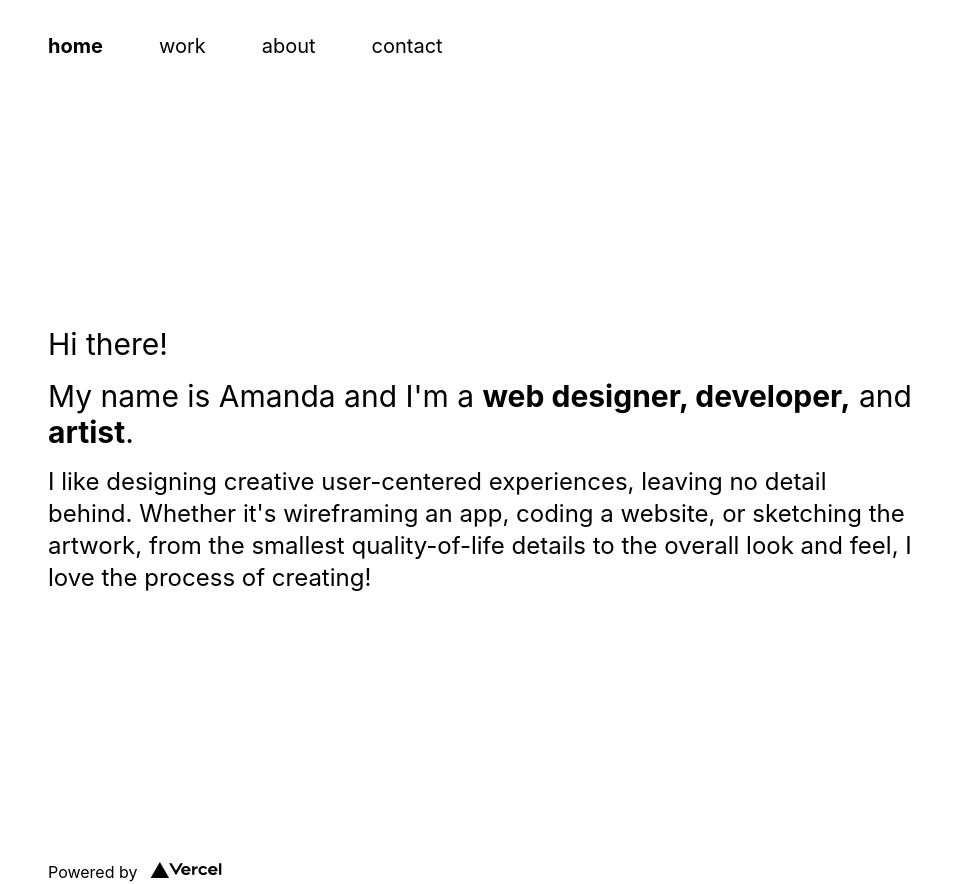
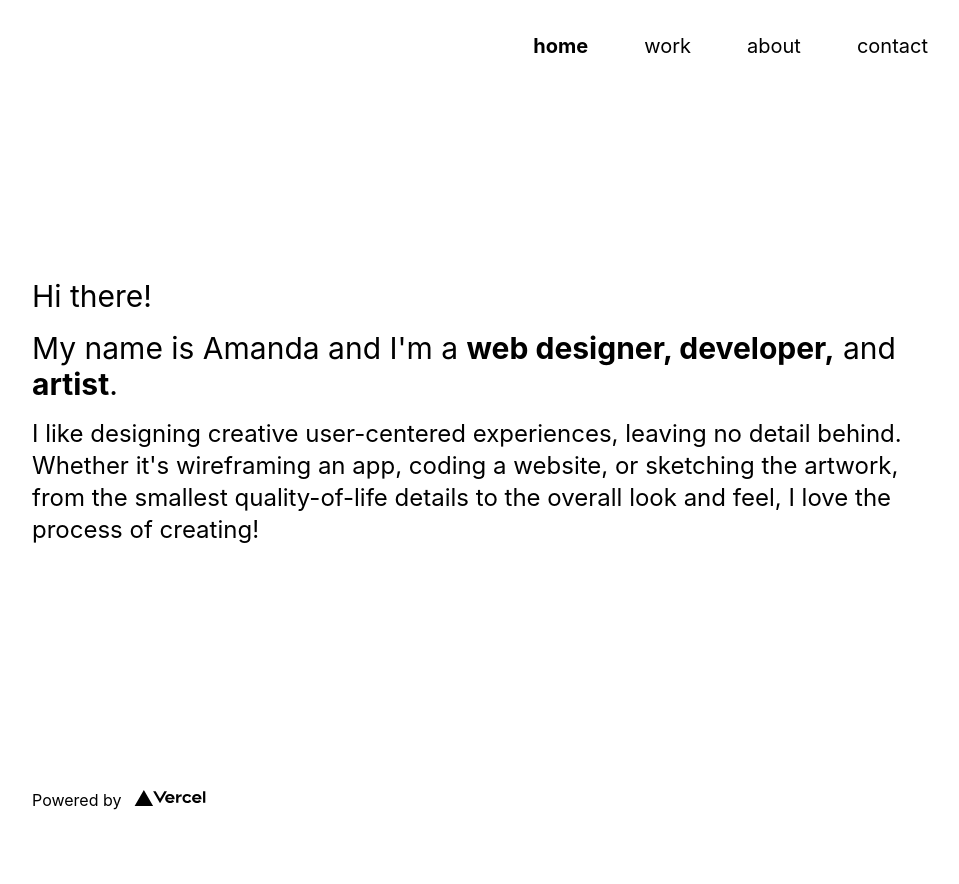
Before and after one commit to aescaba/portfolio, a Next.js app: page / in a window 1280 px wide. Shown: the whole page, without its empty margins (160-1119 px from the left). After the commit the page ends 812 px from the top, so only its background shows below. Built offline with nearby package versions, Linux system fonts and the light colour scheme.

Commit message:
styling and spacing edits

```diff
--- a/components/layout.js
+++ b/components/layout.js
@@ -10,13 +10,20 @@ export default function Layout({ children }) {
             <meta name="description" content="Amanda Escaba - Web Designer & Developer Portfolio Site" />
             <link rel="icon" href="/favicon.ico" />
         </Head>
-       <div class="mx-52">
-            <Navbar/>
-            {/* <main class="grid container mx-auto"> */}
-            <main>
-                {children}
-            </main>
-            <Footer/>
+
+        <div class="mx-10 md:mx-24 lg:mx-32 xl:mx-48 2xl:mx-80">
+            <div class="my-8">
+                <Navbar/>
+            </div>
+
+            <div class="grid">
+                <main class="">
+                    {children}
+                </main>
+            </div>
+            <div class="mt-14">
+                <Footer/>
+            </div>
         </div>
         </>
     );
--- a/components/navbar.js
+++ b/components/navbar.js
@@ -8,8 +8,8 @@ const navigationRoutes = ["home", "work", "about", "contact"];
 export default function Navbar() {
     const router = useRouter();
     return (
-<div class="mt-8">
-    <nav className="nav_container text-xl space-x-14">
+
+    <nav className="nav_container flex justify-end text-xl space-x-6 md:space-x-10 lg:space-x-14">
             {navigationRoutes.map((singleRoute) => {
                 return (
                     // <span class="">
@@ -23,7 +23,7 @@ export default function Navbar() {
                 );
             })}
         </nav>
-        </div>
+
     );
 }
 
--- a/pages/about.js
+++ b/pages/about.js
@@ -4,13 +4,14 @@ import Image from 'next/image'
 
 export default function About() {
   return (
-    <div class="grid">
+    <div class="">
 
       <PageTitle title={"About"}/>
 
-    <div class="grid grid-cols-3 gap-x-20">
+    {/* <div class="grid grid-cols-3 gap-x-20"> */}
+    <div>
       <div>
-      <Image class="object-scale-down" src="/../public/images/sunflowers.jpg" alt="photo of me in a sunflower field" width={1536} height={2048}/>
+      {/* <Image class="object-scale-down" src="/../public/images/sunflowers.jpg" alt="photo of me in a sunflower field" width={1536} height={2048}/> */}
       </div>
       <div class="col-span-2 space-y-4">
         <p class="text-xl">
--- a/pages/contact.js
+++ b/pages/contact.js
@@ -4,7 +4,7 @@ import PageTitle from '../components/pagetitle'
 
 export default function Contact() {
   return (
-    <div class="grid">
+    <div class="">
 
       <PageTitle title={"Contact"}/>
 
--- a/pages/index.js
+++ b/pages/index.js
@@ -4,7 +4,7 @@ export default function Home() {
   return (
     // <div className={styles.container}>
 
-  <div class="h-screen grid content-center space-y-4">
+  <div class="h-[80vh] grid content-center space-y-4">
         <h1 class="text-3xl">
           Hi there!
         </h1>
--- a/pages/work.js
+++ b/pages/work.js
@@ -3,7 +3,7 @@ import PageTitle from '../components/pagetitle'
 
 export default function Work() {
   return (
-    <div class="grid">
+    <div class="">
 
       <PageTitle title={"Work"}/>
 
--- a/styles/globals.css
+++ b/styles/globals.css
@@ -28,7 +28,3 @@ a {
     background: black;
   }
 }
-
-.nav_item_active {
-  /* font-weight: bold; */
-}
```
